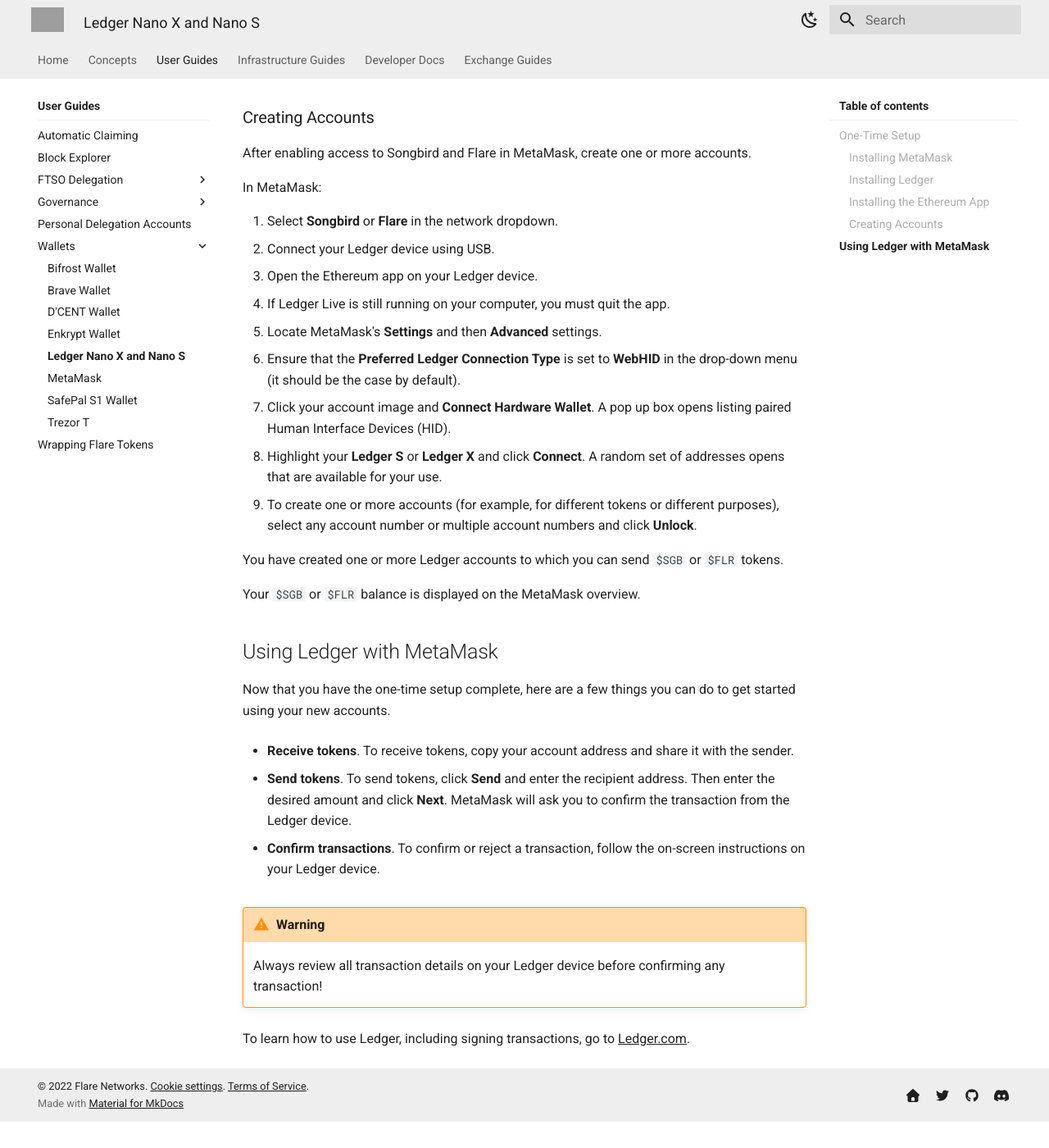
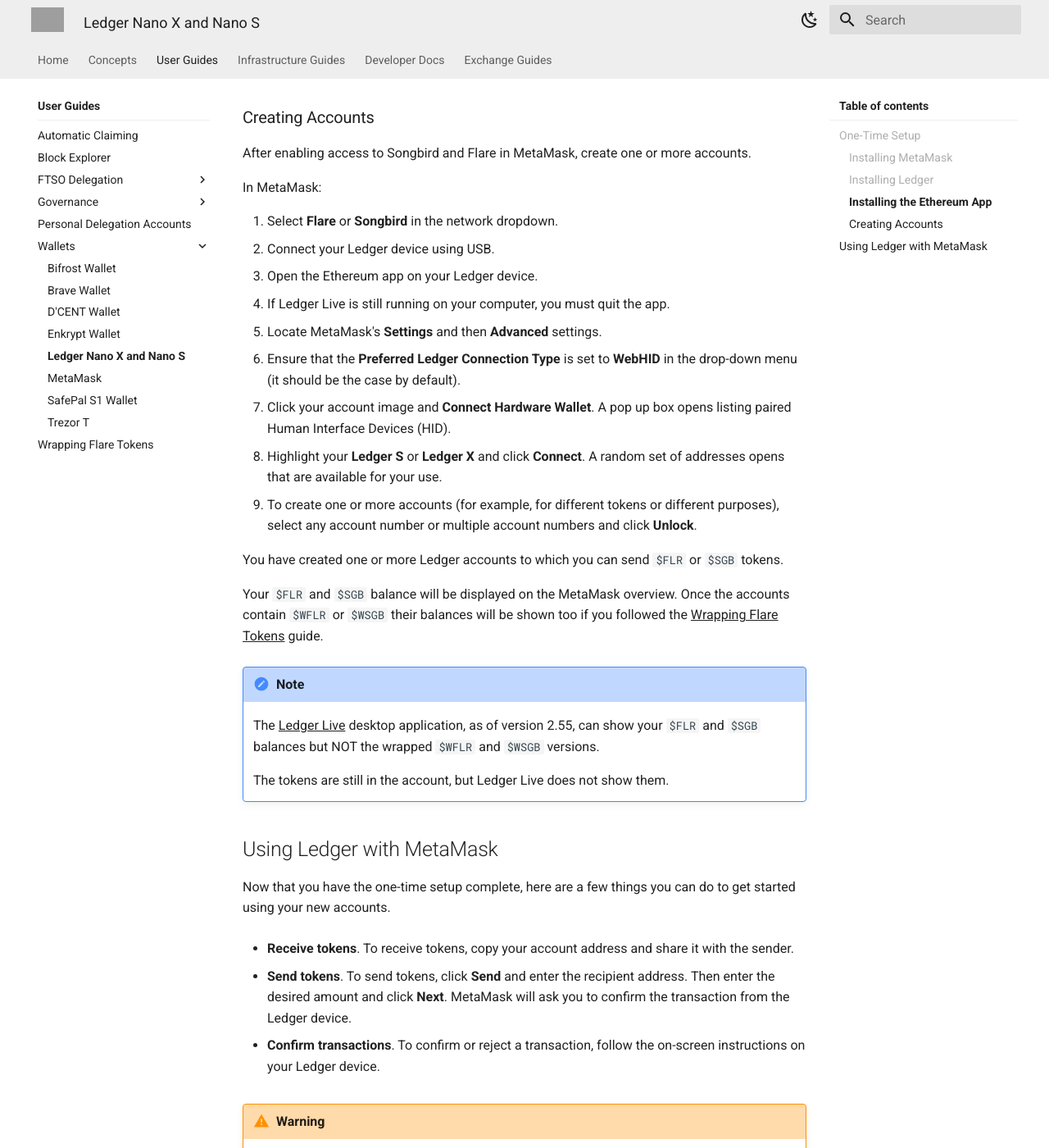
Before and after one commit to flare-foundation/docs, an MkDocs documentation site: the page built from docs/user/wallets/how-to-access-flare-network-with-a-ledger-device.md, in a window 1280 px wide and 1400 px high, scrolled down 1114 px. Shown: the whole window at 82% size. Built offline with MkDocs 1.6.1 and Material for MkDocs 9.7.7, drawn with Linux system fonts in a browser that asks for light colours; comment, search, counter and statistics services are not loaded; before the commit the page ends 2482 px from its top, so only the background shows below that; grey boxes are pictures that could not be loaded.

Commit message:
Add Ledger Live note
Regarding its inability to show wrapped tokens.

```diff
--- a/docs/user/wallets/how-to-access-flare-network-with-a-ledger-device.md
+++ b/docs/user/wallets/how-to-access-flare-network-with-a-ledger-device.md
@@ -43,7 +43,7 @@
 
 In MetaMask:
 
-1. Select **Songbird** or **Flare** in the network dropdown.
+1. Select **Flare** or **Songbird** in the network dropdown.
 2. Connect your Ledger device using USB.
 3. Open the Ethereum app on your Ledger device.
 4. If Ledger Live is still running on your computer, you must quit the app.
@@ -55,9 +55,16 @@
 A random set of addresses opens that are available for your use.
 9. To create one or more accounts (for example, for different tokens or different purposes), select any account number or multiple account numbers and click **Unlock**.
 
-You have created one or more Ledger accounts to which you can send `$SGB` or `$FLR` tokens.
+You have created one or more Ledger accounts to which you can send `$FLR` or `$SGB` tokens.
 
-Your `$SGB` or `$FLR` balance is displayed on the MetaMask overview.
+Your `$FLR` and `$SGB` balance will be displayed on the MetaMask overview.
+Once the accounts contain `$WFLR` or `$WSGB` their balances will be shown too if you followed the [Wrapping Flare Tokens](../wrapping-tokens.md) guide.
+
+!!! note
+
+    The [Ledger Live](https://www.ledger.com/ledger-live) desktop application, as of version 2.55, can show your `$FLR` and `$SGB` balances but NOT the wrapped `$WFLR` and `$WSGB` versions.
+
+    The tokens are still in the account, but Ledger Live does not show them.
 
 ## Using Ledger with MetaMask
 
```
